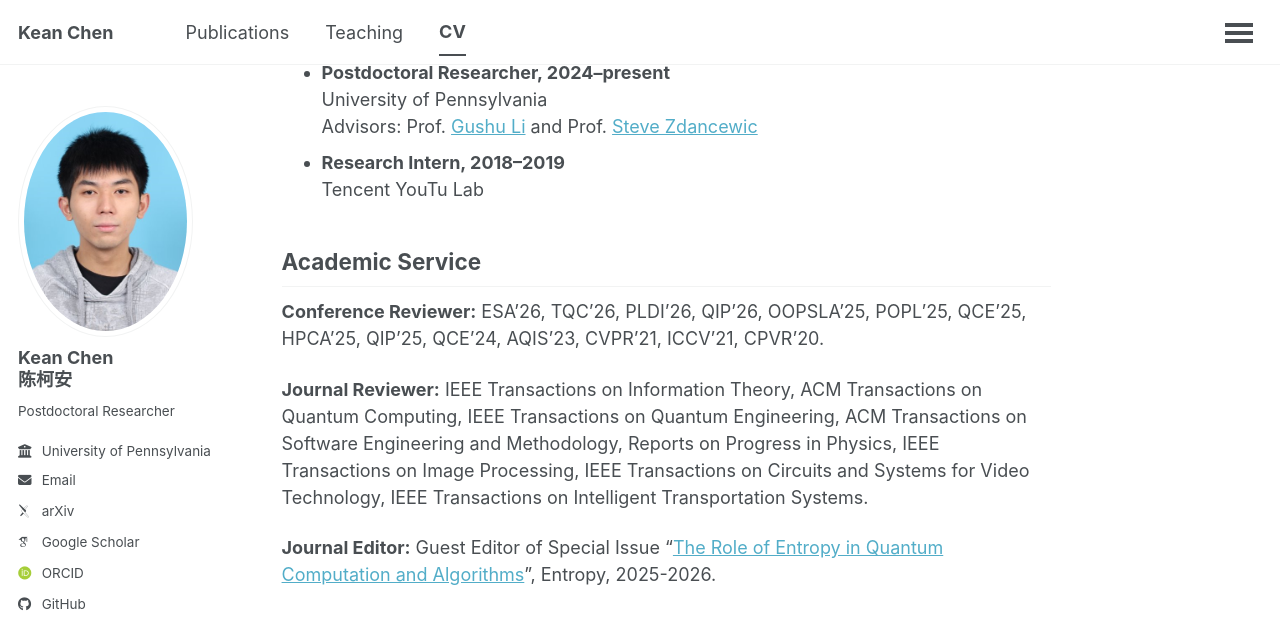
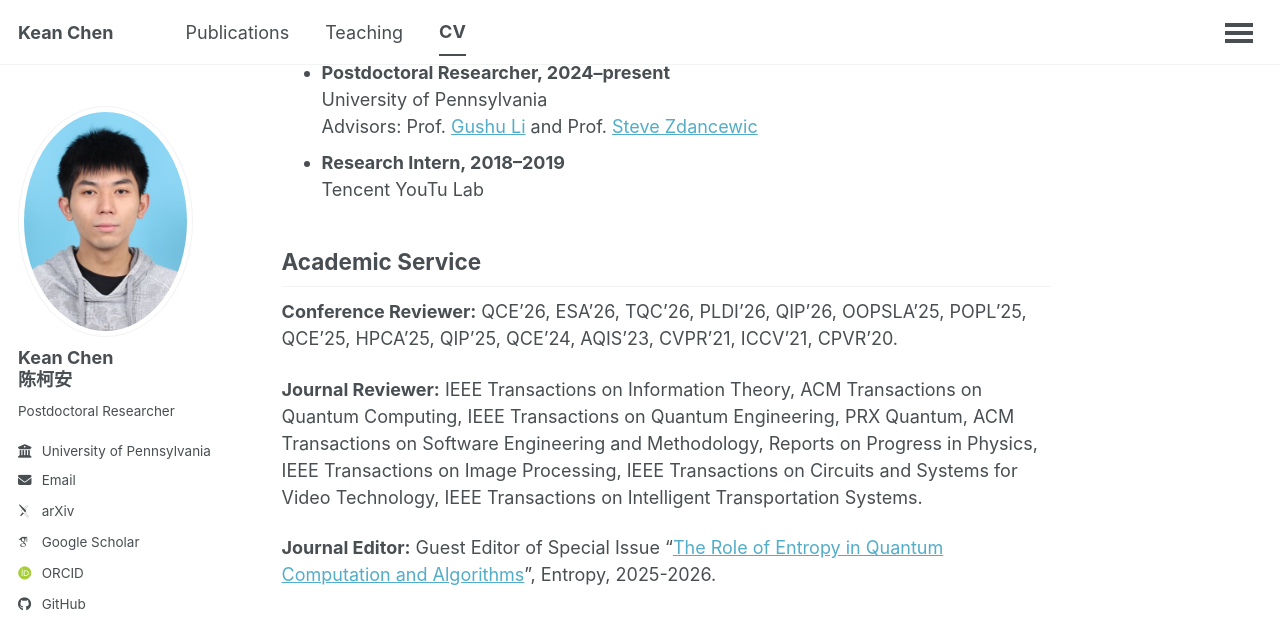
Before and after one commit to cccorn/cccorn.github.io, a Jekyll site: the page built from _pages/cv.md, in a window 1280 px wide and 900 px high, scrolled down 591 px, cut to the strip 0-634 px from the top of the window. Built offline with Jekyll 4.4.1, drawn with Linux system fonts in a browser that asks for light colours; some web fonts are replaced.

Commit message:
Update cv.md

```diff
--- a/_pages/cv.md
+++ b/_pages/cv.md
@@ -27,12 +27,13 @@ author_profile: true
 
 ## Academic Service
 
-**Conference Reviewer:** ESA'26, TQC'26, PLDI'26, QIP'26, OOPSLA'25, POPL'25, QCE'25, HPCA'25, QIP'25, QCE'24, AQIS'23, CVPR'21, ICCV'21, CPVR'20.
+**Conference Reviewer:** QCE'26, ESA'26, TQC'26, PLDI'26, QIP'26, OOPSLA'25, POPL'25, QCE'25, HPCA'25, QIP'25, QCE'24, AQIS'23, CVPR'21, ICCV'21, CPVR'20.
 
 **Journal Reviewer:**
 IEEE Transactions on Information Theory,
 ACM Transactions on Quantum Computing,
 IEEE Transactions on Quantum Engineering,
+PRX Quantum,
 ACM Transactions on Software Engineering and Methodology,
 Reports on Progress in Physics,
 IEEE Transactions on Image Processing,
```
